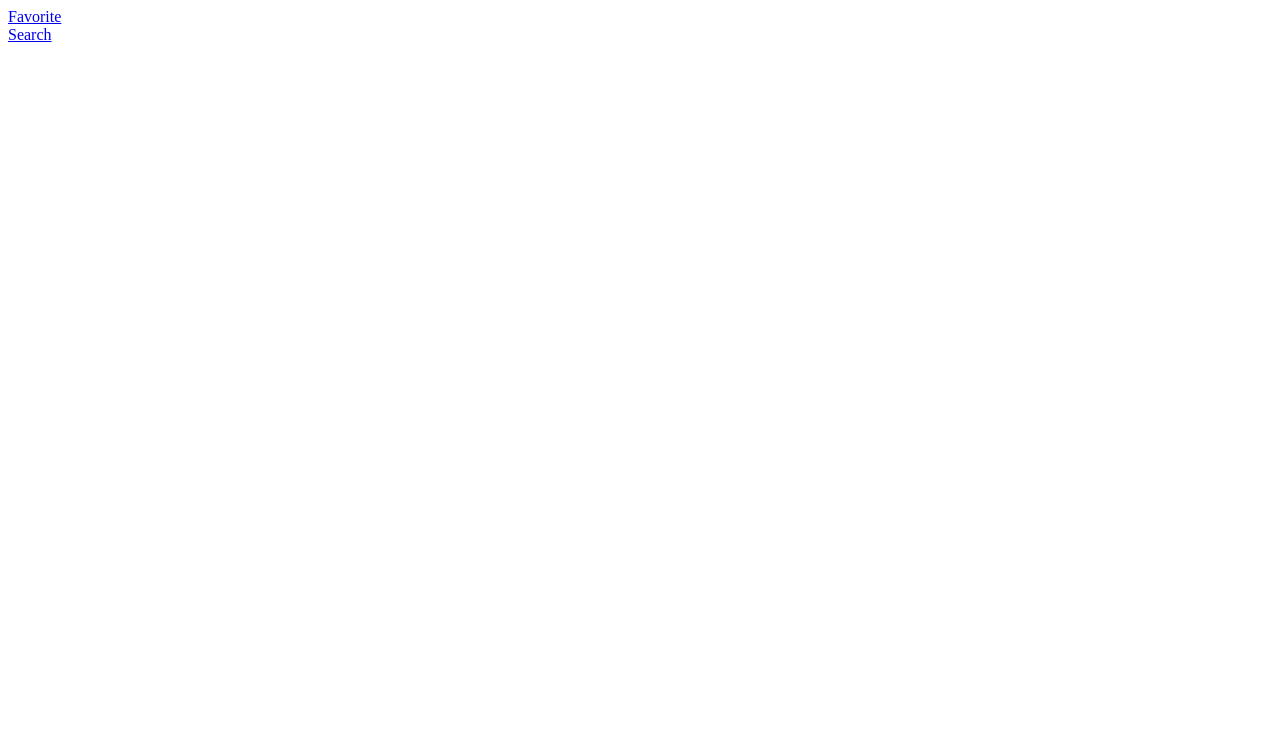
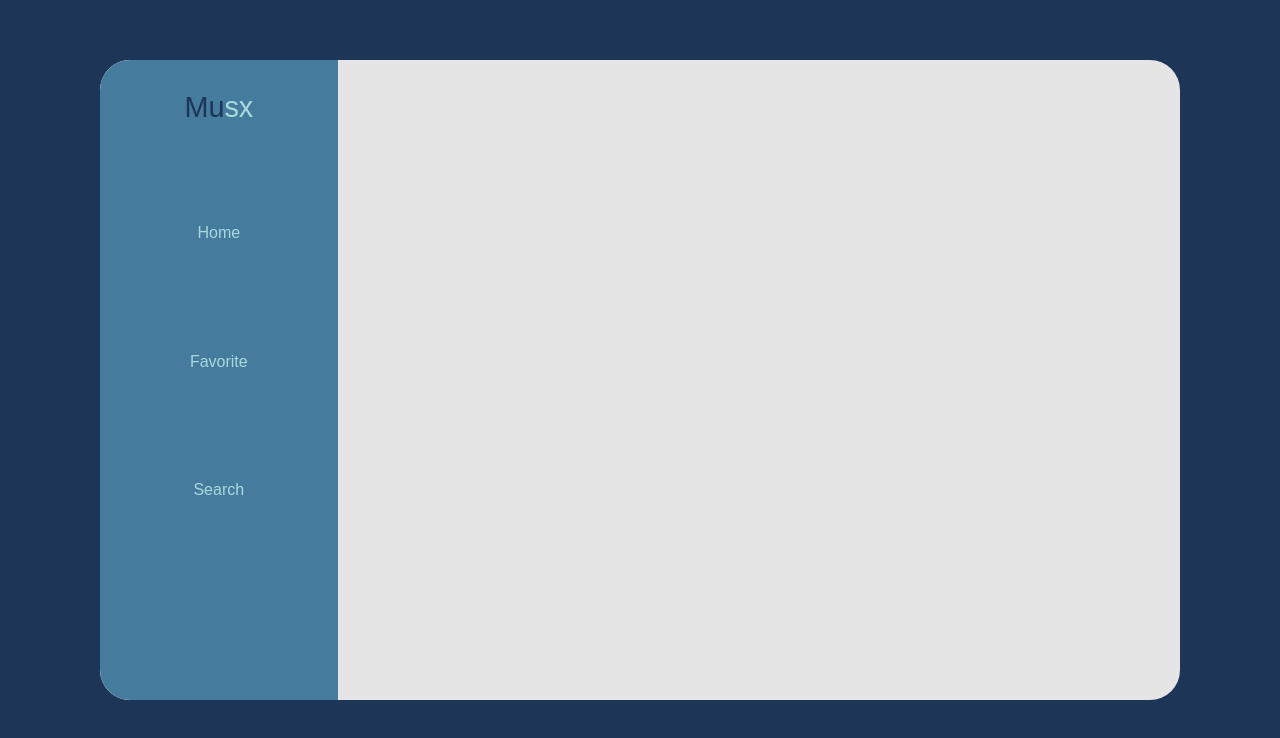
Before and after one commit to Dave-lab12/musx-music-streming-web-app, a React (Create React App) app: page /fav in a window 1280 px wide. Shown: the top 738 px of the page. Built offline with nearby package versions, Linux system fonts and the light colour scheme.

Commit message:
basic styling to the page

```diff
--- a/src/App.js
+++ b/src/App.js
@@ -1,18 +1,17 @@
 import React from "react";
+import SideNav from "./components/SideNav";
+import "./styles/main.css";
+import { BrowserRouter as Router, Switch, Route, Link } from "react-router-dom";
 import Search from "./components/Search";
 import Favorites from "./components/Favorites";
-import Controls from "./components/Controls";
-import { BrowserRouter as Router, Switch, Route, Link } from "react-router-dom";
+
 function App() {
   return (
-    <div className="App">
+    <div className="container">
       <Router>
-        <Link to="/fav">Favorite</Link>
-        <br />
-        <Link to="/search">Search</Link>
+        <SideNav />
         <Route exact path="/fav" component={Favorites}></Route>
         <Route exact path="/search" component={Search}></Route>
-        <Route path="/fav/:id" component={Controls}></Route>
       </Router>
     </div>
   );
--- a/src/components/Controls.jsx
+++ b/src/components/Controls.jsx
@@ -1,7 +1,6 @@
 import React, { useState, useEffect } from "react";
 
-function Controls({ match }) {
-  const id = match.params.id;
+function Controls({ id }) {
   const [player, setPlayer] = useState(null);
   const getData = async () => {
     const data = await fetch(
@@ -20,7 +19,6 @@ function Controls({ match }) {
     <div>
       {player && (
         <>
-          <img src={player.album.cover_big} alt={player.title} />
           <audio controls>
             <source src={player.preview} type="audio/mp3"></source>
           </audio>
--- a/src/components/Favorites.jsx
+++ b/src/components/Favorites.jsx
@@ -1,32 +1,34 @@
 import React, { useState, useEffect } from "react";
 import Controls from "./Controls";
 import { BrowserRouter as Router, Switch, Route, Link } from "react-router-dom";
-
 function Favorites() {
   const [music, setMusic] = useState([]);
-
+  const [controler, setController] = useState("");
   useEffect(() => {
     setMusic(JSON.parse(localStorage.getItem("fav")));
   }, []);
-
+  let x;
   return (
-    <div className="l">
-      <Route>
+    <section className="items-container">
       {music &&
         music.map((items) => {
           const { id, title, cover_medium } = items;
-
+          x = id;
           return (
-              <div key={id}>
-                <Link to={`/fav/${id}`}>
-                  <h3>{title}</h3>
-                  <img src={cover_medium} alt={title} />
-                </Link>
+            <div key={id} className="items">
+              <img
+                className="search-image"
+                src={cover_medium}
+                alt={title}
+                onClick={() => setController("something")}
+              />
+              <h2 className="search-title">{title}</h2>
             </div>
           );
         })}
-      </Route>
-    </div>
+      {console.log(controler)}
+      {controler ? <Controls id={x} /> : ""}
+    </section>
   );
 }
 
--- a/src/components/Search.jsx
+++ b/src/components/Search.jsx
@@ -1,6 +1,7 @@
 import React, { useState, useEffect } from "react";
 import { BrowserRouter as Router, Switch, Route, Link } from "react-router-dom";
 import Controls from "./Controls";
+// import { FcSearch } from "react-icons/fc";
 // import Controls from "./Controls";
 //refractor the code so that it will be easier to manage routing
 // remove the Favorites componet from the seacrh and add it in the app.js component and the controller should be in the search component when clicked on an audio we will pass the id of the sont to the controller fetch it adn play the audio ez
@@ -44,19 +45,28 @@ function Search() {
 
   console.log(favorite);
   return (
-    <div>
-      <br />
-      <input type="search" onKeyPress={handleEnter} />
-
+    <div className="body-container">
+      {/* <FcSearch /> */}
+      <div className="input-group">
+        <input
+          onKeyPress={handleEnter}
+          className="search"
+          type="text"
+          placeholder="Searching for something?"
+        />
+        <span className="bar"></span>
+      </div>
+      <section className="items-container">
         {music &&
           music.data.map((music) => {
             const { album, id, title } = music;
             const { cover_medium } = album;
             return (
-            <>
-              <h2>{title}</h2>
-              <img src={cover_medium} alt={title} />
+              <div className="items">
+                <img className="search-image" src={cover_medium} alt={title} />
+                <h2 className="search-title">{title}</h2>
                 <button
+                  className="Favorites"
                   value={id}
                   onClick={() =>
                     setFavorite([...favorite, { id, title, cover_medium }])
@@ -64,9 +74,10 @@ function Search() {
                 >
                   Add to favorite
                 </button>
-            </>
+              </div>
             );
           })}
+      </section>
     </div>
   );
 }
--- /dev/null
+++ b/src/components/SideNav.jsx
@@ -0,0 +1,18 @@
+import React from "react";
+import { BrowserRouter as Router, Switch, Route, Link } from "react-router-dom";
+import Controls from "./Controls";
+
+function SideNav() {
+  return (
+    <div className="side-nav">
+      <p className="logo">
+        <span className="mu">Mu</span>sx
+      </p>
+      <Link to="/fav">Home</Link>
+      <Link to="/fav">Favorite</Link>
+      <Link to="/search">Search</Link>
+    </div>
+  );
+}
+
+export default SideNav;
--- /dev/null
+++ b/src/styles/main.css
@@ -0,0 +1,177 @@
+*{
+    margin: 0;
+    padding: 0;
+    box-sizing: border-box;
+     overflow-x: hidden;
+     text-decoration: none;
+
+}
+body{
+    background-color:  #1D3557;
+}
+.container{
+
+    margin: 60px 100px;
+    background-color: #E5E5E5;
+    border-radius: 30px;
+    height: 80vh;
+    display: flex;
+}
+.side-nav{
+
+    height: 100%;
+    display: flex;
+    flex-direction: column;
+    justify-content: space-evenly;
+    background-color:#457B9D;
+    width: 22%;
+    border-radius: 30px 0 0 30px;
+    align-items: center;
+}
+.side-nav a{
+    position: relative;
+    top: -90px;
+      text-decoration: none;
+    font-family: sans-serif;
+    color: #A8DADC;
+}
+.logo{
+    font-family: sans-serif;
+    position: relative;
+    text-align: center;
+    top: -80px;
+    font-size: 1.8rem;
+    color: #A8DADC;
+}
+.mu{
+    color: #1D3557;
+}
+.body-container{
+     overflow: auto;
+     width: 100%;
+
+
+}
+/* ************************************************* */
+.wrapper {
+  background: linear-gradient(45deg, #26547c 0%, #06d6a0 100%);
+  height: 100vh;
+  width: 100vw;
+  display: -webkit-box;
+  display: flex;
+  -webkit-box-align: center;
+          align-items: center;
+  -webkit-box-pack: center;
+          justify-content: center;
+  overflow: hidden;
+}
+.wrapper .disclaimer {
+  bottom: 15px;
+  position: absolute;
+}
+
+.input-group {
+  position: relative;
+}
+.input-group .search {
+  height: 15px;
+  width: 15px;
+  background-color: #fff;
+  border: 0;
+  border-radius: 50%;
+  box-shadow: 0 2px 2px 0 rgba(0, 0, 0, 0.15);
+  cursor: pointer;
+  color: #fff;
+  outline: none;
+  padding: 5px;
+  position: relative;
+  -webkit-transition: all 150ms cubic-bezier(0.2, 0.6, 0.252, 1.2);
+  transition: all 150ms cubic-bezier(0.2, 0.6, 0.252, 1.2);
+}
+.input-group .search ~ .bar {
+  height: 4px;
+  width: 15px;
+  background: #fff;
+  border-radius: 4px;
+  box-shadow: 0 2px 2px 0 rgba(0, 0, 0, 0.15);
+  position: absolute;
+  display: block;
+  opacity: 1;
+  right: -9px;
+  top: 24px;
+  -webkit-transform: rotate(45deg);
+          transform: rotate(45deg);
+  -webkit-transition: opacity 150ms ease;
+  transition: opacity 150ms ease;
+}
+.input-group .search::-webkit-input-placeholder {
+  color: #fff;
+}
+.input-group .search::-moz-placeholder {
+  color: #fff;
+}
+.input-group .search:-ms-input-placeholder {
+  color: #fff;
+}
+.input-group .search::-ms-input-placeholder {
+  color: #fff;
+}
+.input-group .search::placeholder {
+  color: #fff;
+}
+.input-group .search:focus {
+  height: 25px;
+  width: 200px;
+  border-radius: 3px;
+  color: #26547c;
+  cursor: initial;
+}
+.input-group .search:focus::-webkit-input-placeholder {
+  color: #a1a1a1;
+}
+.input-group .search:focus::-moz-placeholder {
+  color: #a1a1a1;
+}
+.input-group .search:focus:-ms-input-placeholder {
+  color: #a1a1a1;
+}
+.input-group .search:focus::-ms-input-placeholder {
+  color: #a1a1a1;
+}
+.input-group .search:focus::placeholder {
+  color: #a1a1a1;
+}
+.input-group .search:focus ~ .bar {
+  box-shadow: none;
+  opacity: 0;
+  right: 0;
+  top: 5px;
+}
+
+/* ************************************************* */
+.items img{
+    height: 200px;
+    width: 200px;
+}
+.items-container{
+    display: flex;
+     flex-wrap: wrap;
+}
+.items{
+    padding: 40px;
+    font-family: sans-serif;
+    text-align: center;
+    color: #457B9D;
+}
+
+.search-image{
+    border-radius: 10px;
+    box-shadow:5px 1px 10px #457b9d93;
+      -webkit-filter: brightness(100%);
+      transition: .3s all ease-in-out;
+}
+
+.search-image:hover {
+    -webkit-filter: brightness(50%);
+    cursor: pointer;
+}
--- /dev/null
+++ b/src/styles/side-nav.css
@@ -0,0 +1,31 @@
+
+.side-items{
+    height: 100%;
+    background-color:#457B9D ;
+    width: 22%;
+    border-radius: 30px 0 0 30px;
+}
+.logo{
+    font-family: sans-serif;
+    position: relative;
+    text-align: center;
+    top: 20px;
+    color: #A8DADC;
+}
+.mu{
+    color: #1D3557;
+}
+.items-container{
+    outline: 1px solid red;
+    height: 100%;
+    position: relative;
+    display:flex;
+    flex-direction: column;
+    justify-content: space-evenly;
+    align-items: center;
+}
+.items-container a{
+    text-decoration: none;
+    font-family: sans-serif;
+    color: #A8DADC;
+}
```
Also changed, not shown: 1 other file (tests, documents, lock files or other folders). Lines whose indentation alone changed are shown as unchanged.
